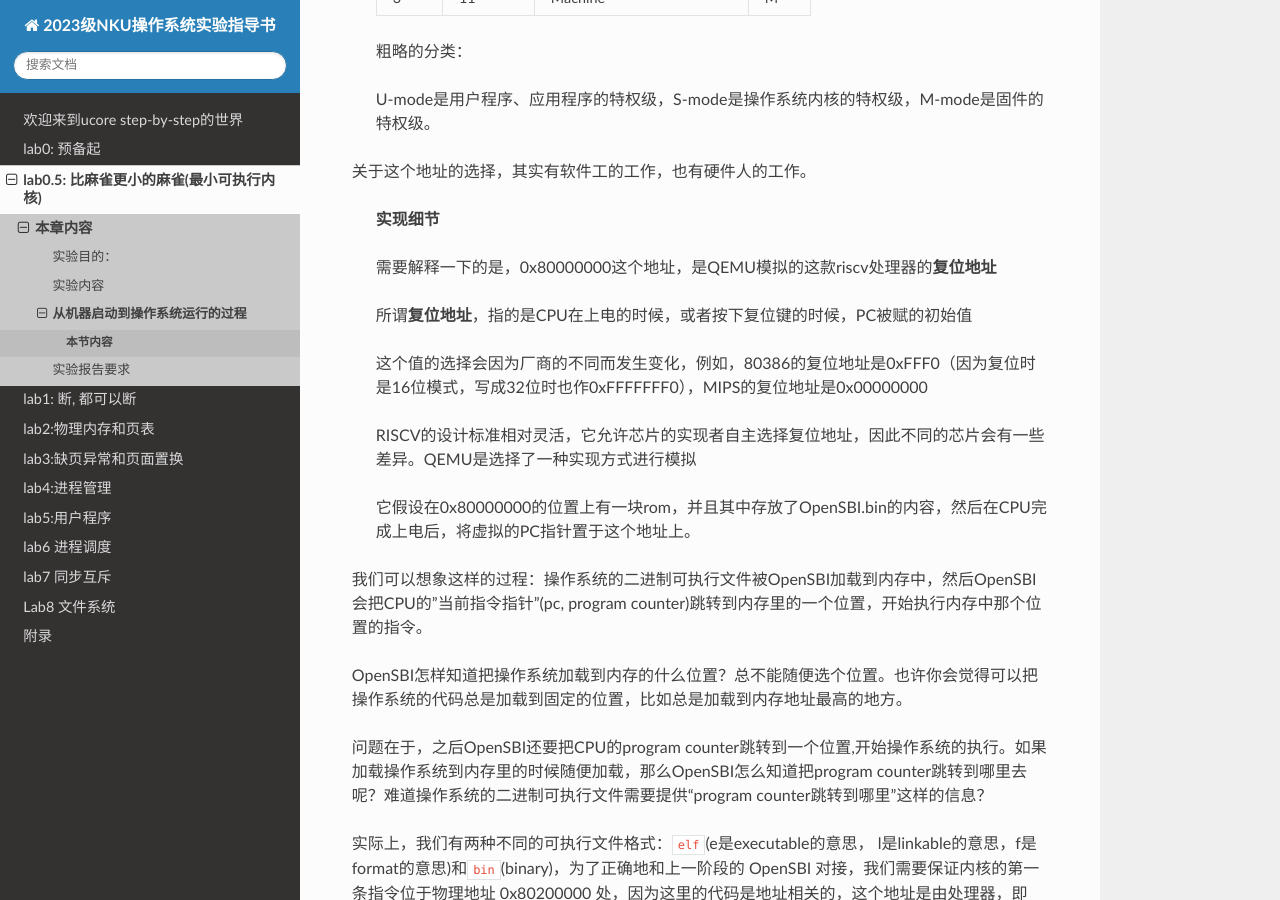
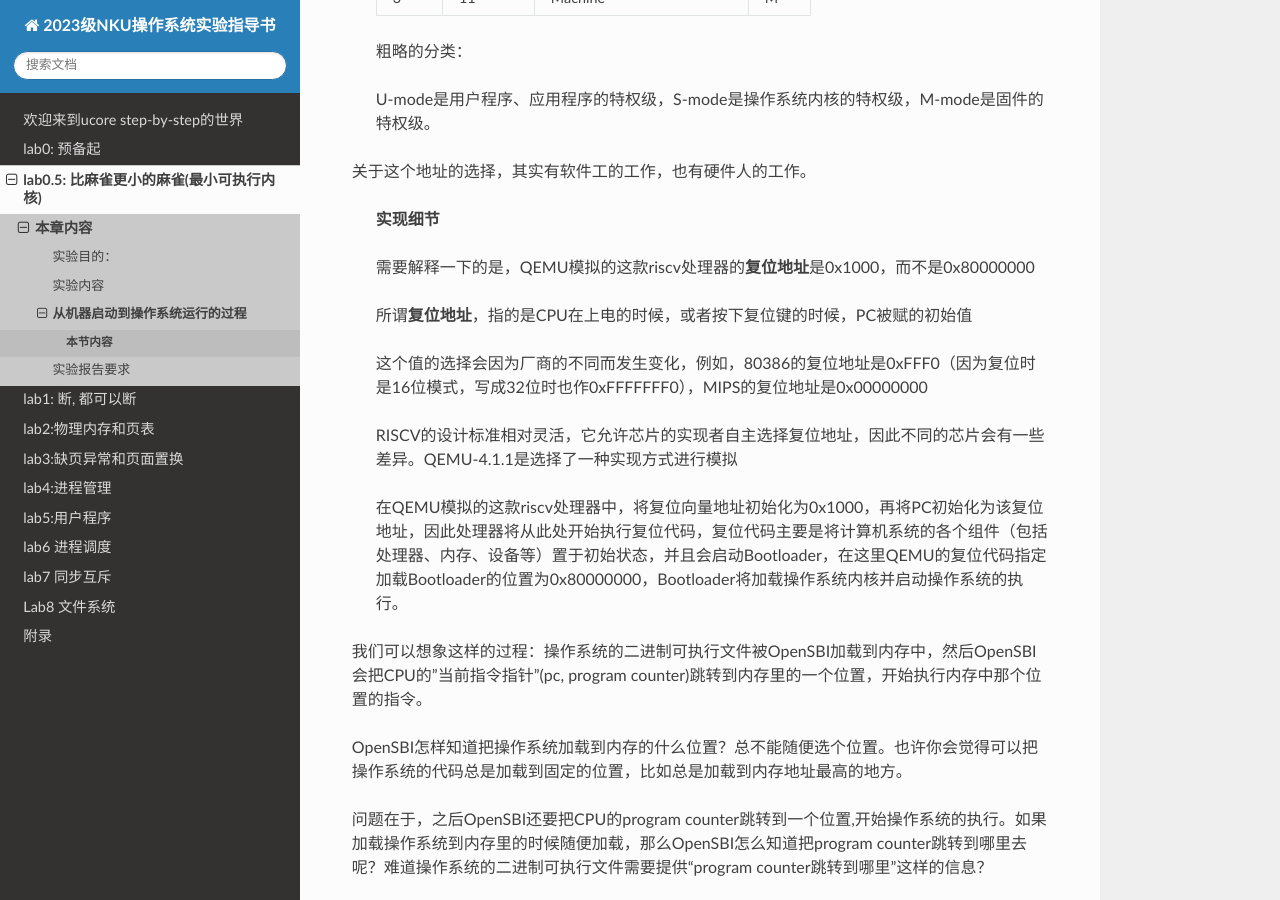
Before and after one commit to TephrocactusHC/2023-NKU-OS-Tutorial, a Sphinx documentation site: the page built from source/lab0.5/lab0.5-3/lab0.5_3_1_layout.md, in a window 1280 px wide and 900 px high, scrolled down 1784 px. Built offline with Sphinx 7.4.7 and the Read the Docs theme 2.0.0, drawn with Linux system fonts in a browser that asks for light colours.

Commit message:
fix a doc

```diff
--- a/source/lab0.5/lab0.5-3/lab0.5_3_1_layout.md
+++ b/source/lab0.5/lab0.5-3/lab0.5_3_1_layout.md
@@ -58,15 +58,15 @@ QEMU会帮助我们模拟一块riscv64的CPU，一块物理内存，还会借助
 
 > **实现细节**
 >
-> 需要解释一下的是，0x80000000这个地址，是QEMU模拟的这款riscv处理器的**复位地址**
+> 需要解释一下的是，QEMU模拟的这款riscv处理器的**复位地址**是0x1000，而不是0x80000000
 >
 > 所谓**复位地址**，指的是CPU在上电的时候，或者按下复位键的时候，PC被赋的初始值
 >
 > 这个值的选择会因为厂商的不同而发生变化，例如，80386的复位地址是0xFFF0（因为复位时是16位模式，写成32位时也作0xFFFFFFF0），MIPS的复位地址是0x00000000
 >
-> RISCV的设计标准相对灵活，它允许芯片的实现者自主选择复位地址，因此不同的芯片会有一些差异。QEMU是选择了一种实现方式进行模拟
+> RISCV的设计标准相对灵活，它允许芯片的实现者自主选择复位地址，因此不同的芯片会有一些差异。QEMU-4.1.1是选择了一种实现方式进行模拟
 >
-> 它假设在0x80000000的位置上有一块rom，并且其中存放了OpenSBI.bin的内容，然后在CPU完成上电后，将虚拟的PC指针置于这个地址上。
+> 在QEMU模拟的这款riscv处理器中，将复位向量地址初始化为0x1000，再将PC初始化为该复位地址，因此处理器将从此处开始执行复位代码，复位代码主要是将计算机系统的各个组件（包括处理器、内存、设备等）置于初始状态，并且会启动Bootloader，在这里QEMU的复位代码指定加载Bootloader的位置为0x80000000，Bootloader将加载操作系统内核并启动操作系统的执行。
 >
 
 
```
